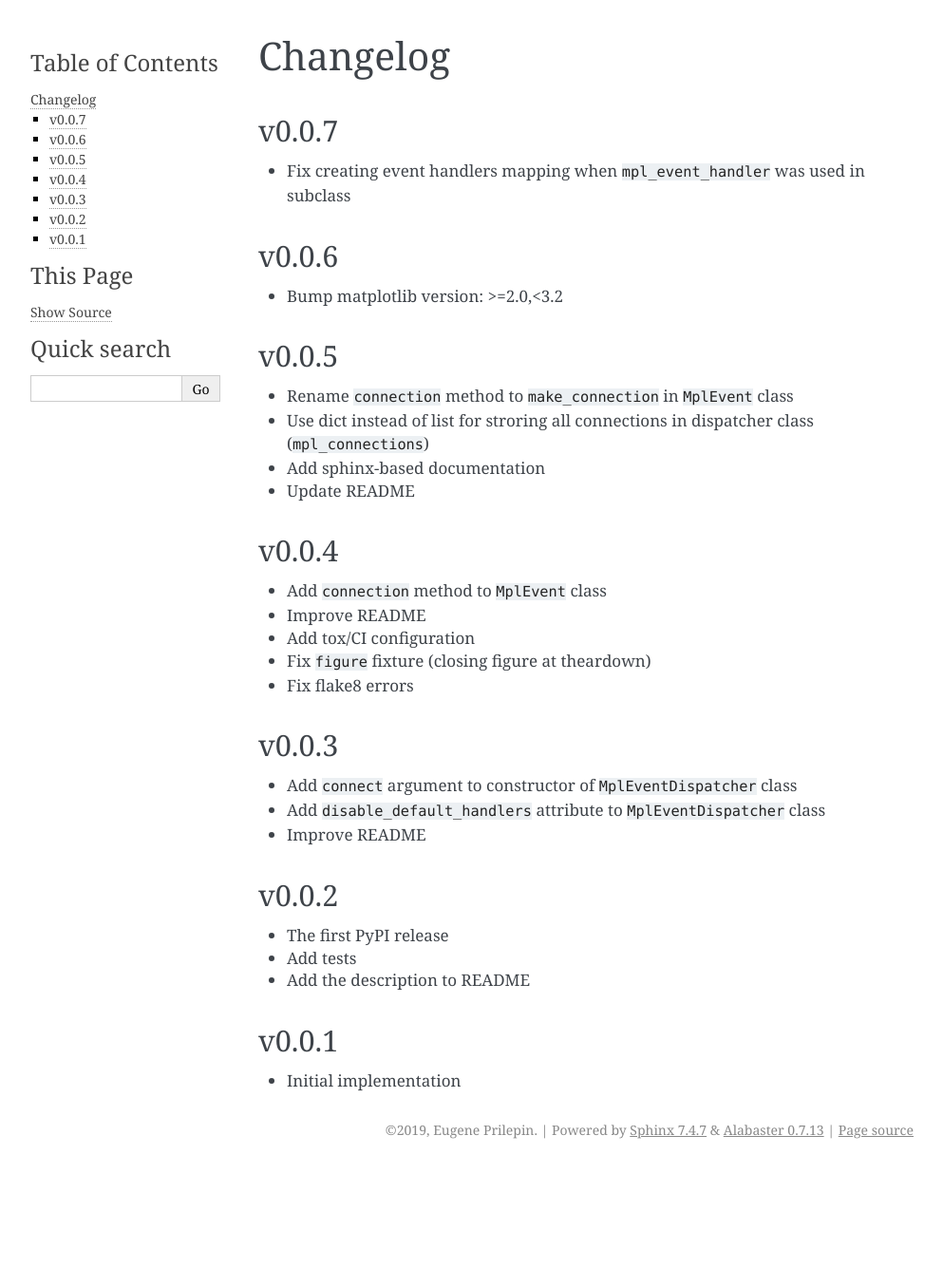
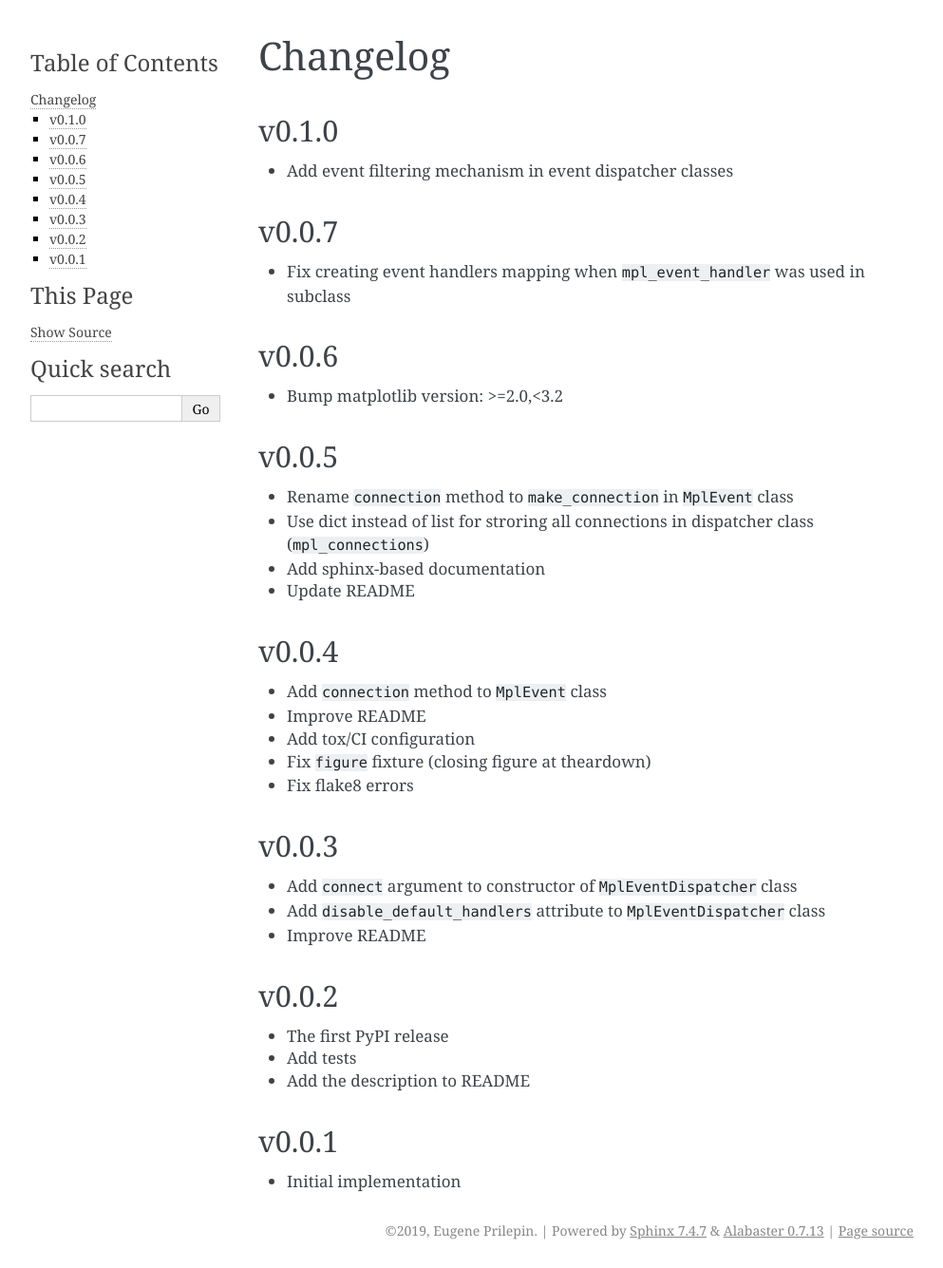
Before and after one commit to espdev/mpl-events, a Sphinx documentation site: the page built from docs/changelog.rst, in a window 1280 px wide. Shown: the whole page at 95% size, without its empty margins (148-1141 px from the left). Built offline with Sphinx 7.4.7, drawn with Linux system fonts in a browser that asks for light colours; before the commit the page ends 1229 px from its top, so only the background shows below that.

Commit message:
Bump version to 0.1.0

```diff
--- a/docs/changelog.rst
+++ b/docs/changelog.rst
@@ -1,5 +1,10 @@
 Changelog
 =========
+
+v0.1.0
+------
+
+* Add event filtering mechanism in event dispatcher classes
 
 v0.0.7
 ------
--- a/mpl_events/__version__.py
+++ b/mpl_events/__version__.py
@@ -1,3 +1,3 @@
 # -*- coding: utf-8 -*-
 
-__version__ = '0.0.7'
+__version__ = '0.1.0'
```
